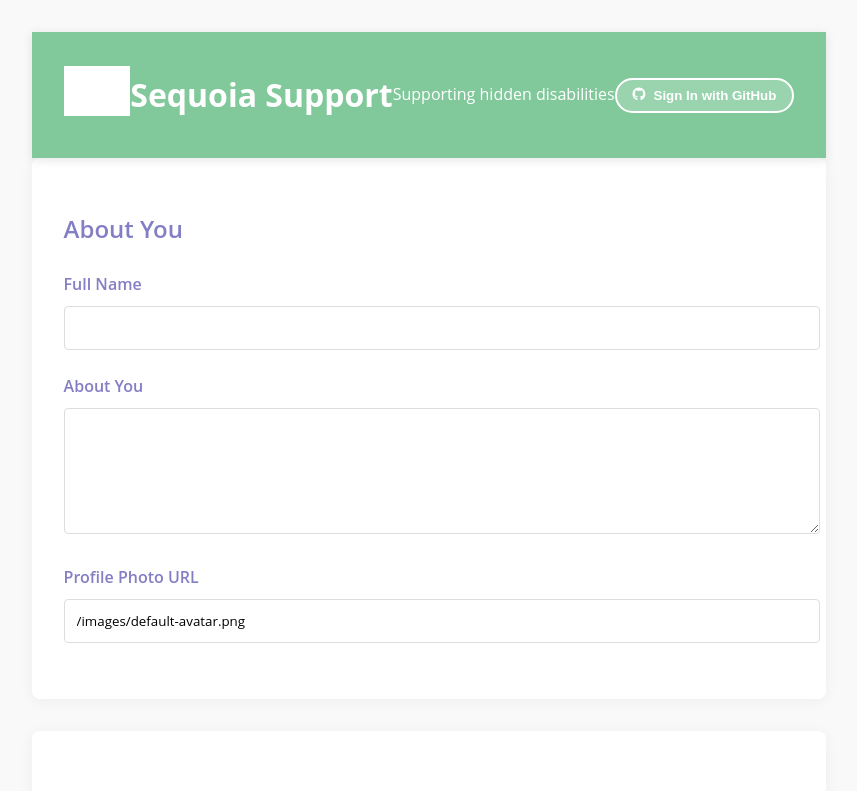
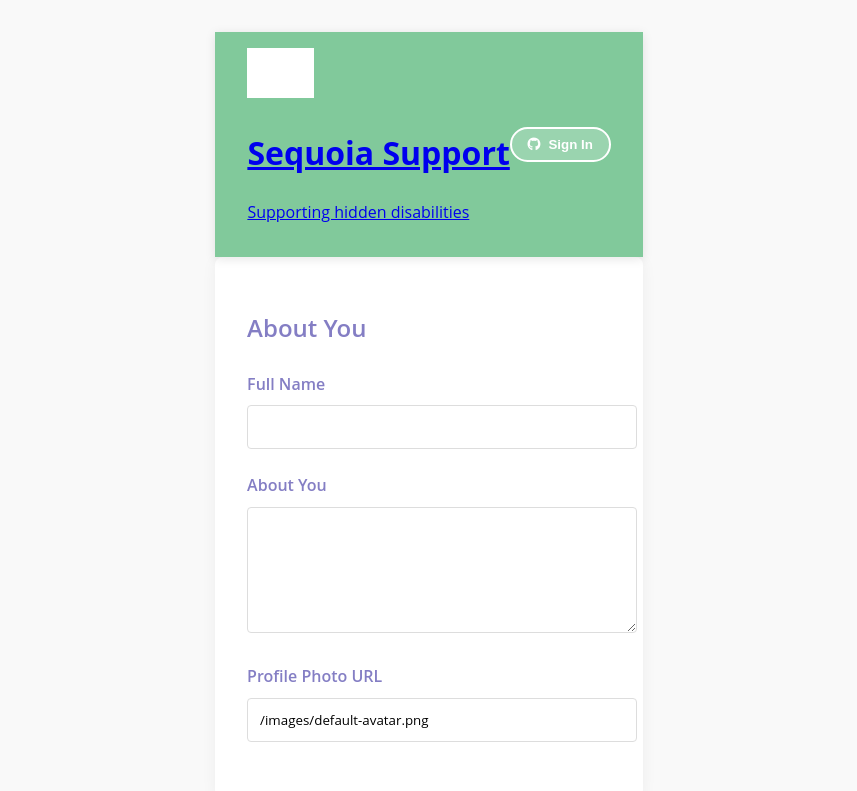
Before and after one commit to Kousei-Uchu/sequoia-support, a Next.js app: page /editor in a window 1280 px wide. Shown: the top 791 px of the page, without its empty margins (211-1068 px from the left). Built offline with nearby package versions, Linux system fonts and the light colour scheme; no server answers; grey boxes are pictures that could not be loaded.

Commit message:
Update Header.js

```diff
--- a/components/Header.js
+++ b/components/Header.js
@@ -5,14 +5,25 @@ import { useEffect, useState } from 'react'
 export default function Header() {
   const { data: session, status } = useSession()
   const [mounted, setMounted] = useState(false)
+  const [scrolled, setScrolled] = useState(false)
 
   useEffect(() => {
     setMounted(true)
-  }, [])
+
+    const handleScroll = () => {
+      const isScrolled = window.scrollY > 10
+      if (isScrolled !== scrolled) {
+        setScrolled(isScrolled)
+      }
+    }
+
+    window.addEventListener('scroll', handleScroll)
+    return () => window.removeEventListener('scroll', handleScroll)
+  }, [scrolled])
 
   if (!mounted || status === 'loading') {
     return (
-      <header className="sequoia-header">
+      <header className={`sequoia-header ${scrolled ? 'scrolled' : ''}`}>
         <div className="header-content">
           <Link href="/" legacyBehavior>
             <a>
@@ -33,41 +44,43 @@ export default function Header() {
   }
 
   return (
-    <header className="sequoia-header">
+    <header className={`sequoia-header ${scrolled ? 'scrolled' : ''}`}>
       <div className="header-content">
         <Link href="/" legacyBehavior>
-          <a>
+          <a className="logo-link">
             <img
               src="/sequoia_icon.png"
               alt="Sequoia Support"
               className="sequoia-logo"
             />
+            <div className="header-text-container">
+              <h1 className="header-text">Sequoia Support</h1>
+              <p className="tagline">Supporting hidden disabilities</p>
+            </div>
           </a>
         </Link>
-
-        <h1 className="header-text">Sequoia Support</h1>
-        <p className="tagline">Supporting hidden disabilities</p>
 
         <div className="auth-actions">
           {session ? (
             <>
               <Link href={`/profile/${session.user.username}`} legacyBehavior>
-                <a className="auth-btn">
+                <a className="auth-btn profile-btn">
                   <img
                     src={session.user.image}
                     alt="User Avatar"
                     className="user-avatar"
                   />
-                  My Profile
+                  <span className="btn-text">My Profile</span>
                 </a>
               </Link>
-              <button onClick={() => signOut()} className="auth-btn">
-                Sign Out
+              <button onClick={() => signOut()} className="auth-btn signout-btn">
+                <span className="btn-text">Sign Out</span>
               </button>
             </>
           ) : (
-            <button onClick={() => signIn('github')} className="auth-btn">
-              <i className="fab fa-github"></i> Sign In with GitHub
+            <button onClick={() => signIn('github')} className="auth-btn signin-btn">
+              <i className="fab fa-github"></i>
+              <span className="btn-text">Sign In</span>
             </button>
           )}
         </div>
```
